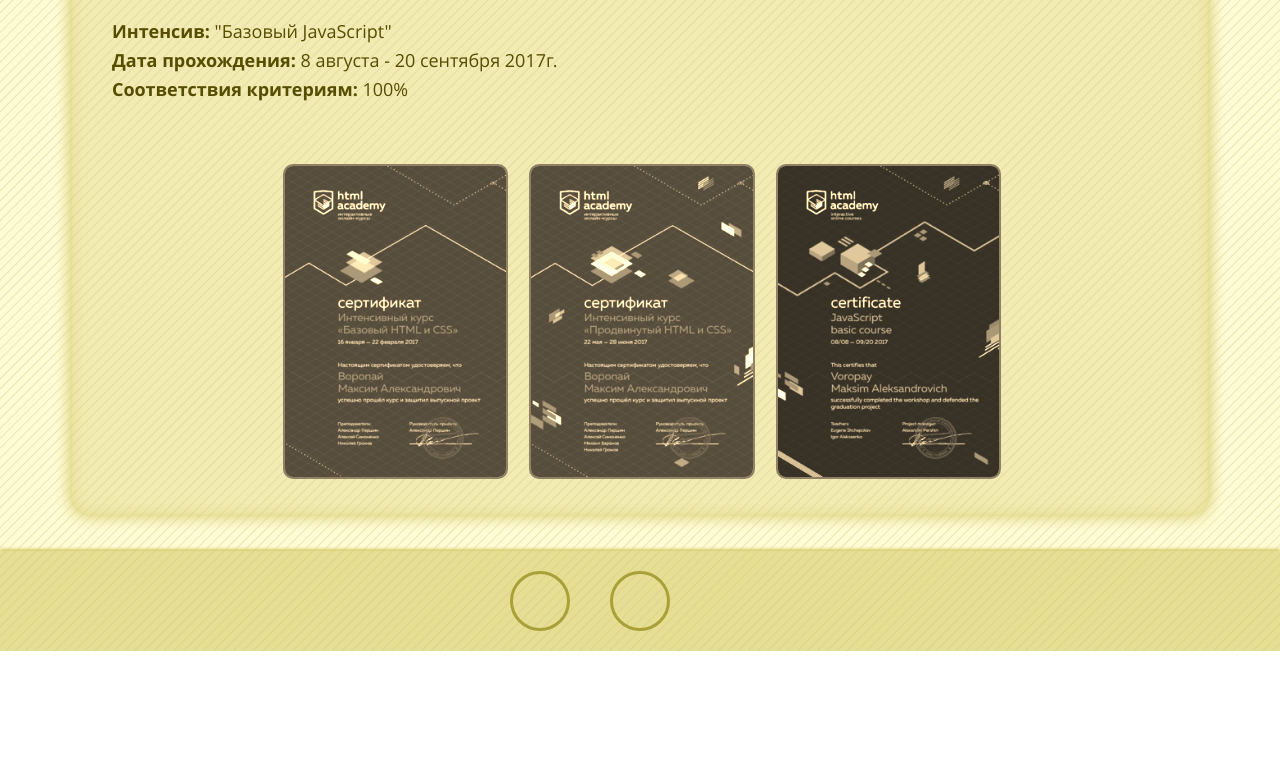
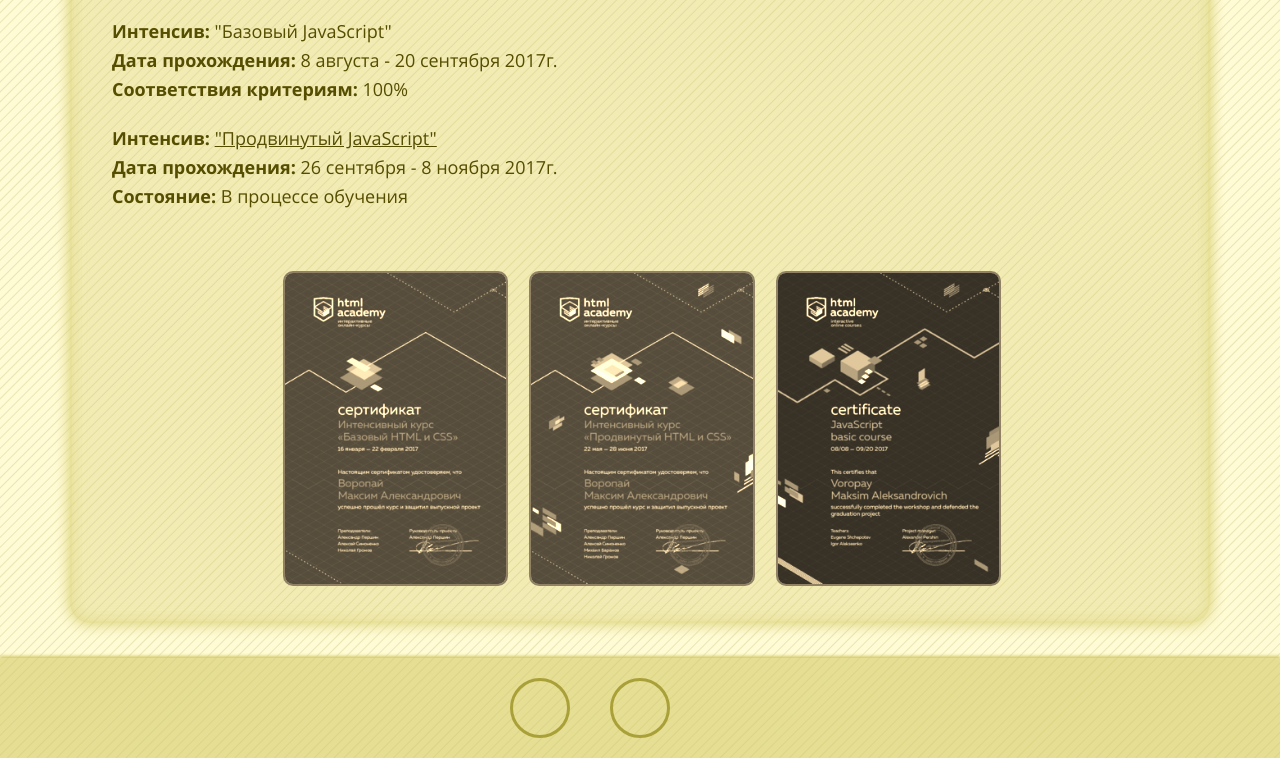
Before and after one commit to Kvezal/Kvezal.github.io, a website: page index.html in a window 1280 px wide. Shown: the part 3015-3773 px from the top of the page. Before the commit the page ends 3666 px from the top, so only its background shows below. Drawn offline with nearby package versions, Linux system fonts and the light colour scheme; files that its build step writes are made by us from their sources.

Commit message:
added state of current course

```diff
--- a/index.html
+++ b/index.html
@@ -504,6 +504,11 @@
             <b>Дата прохождения:</b> 8 августа - 20 сентября 2017г.<br>
             <b>Соответствия критериям:</b> 100%
           </li>
+          <li class="education__item">
+            <b>Интенсив:</b> <a href="https://htmlacademy.ru/intensive/ecmascript">"Продвинутый JavaScript"</a><br>
+            <b>Дата прохождения:</b> 26 сентября - 8 ноября 2017г.<br>
+            <b>Состояние:</b> В процессе обучения
+          </li>
         </ul>
         <ul class="certificates">
           <li class="certificates__item">
--- a/sass/scaffolding.scss
+++ b/sass/scaffolding.scss
@@ -21,3 +21,7 @@
 .hidden {
   display: none;
 }
+
+a {
+  color: $fifth-color;
+}
```
